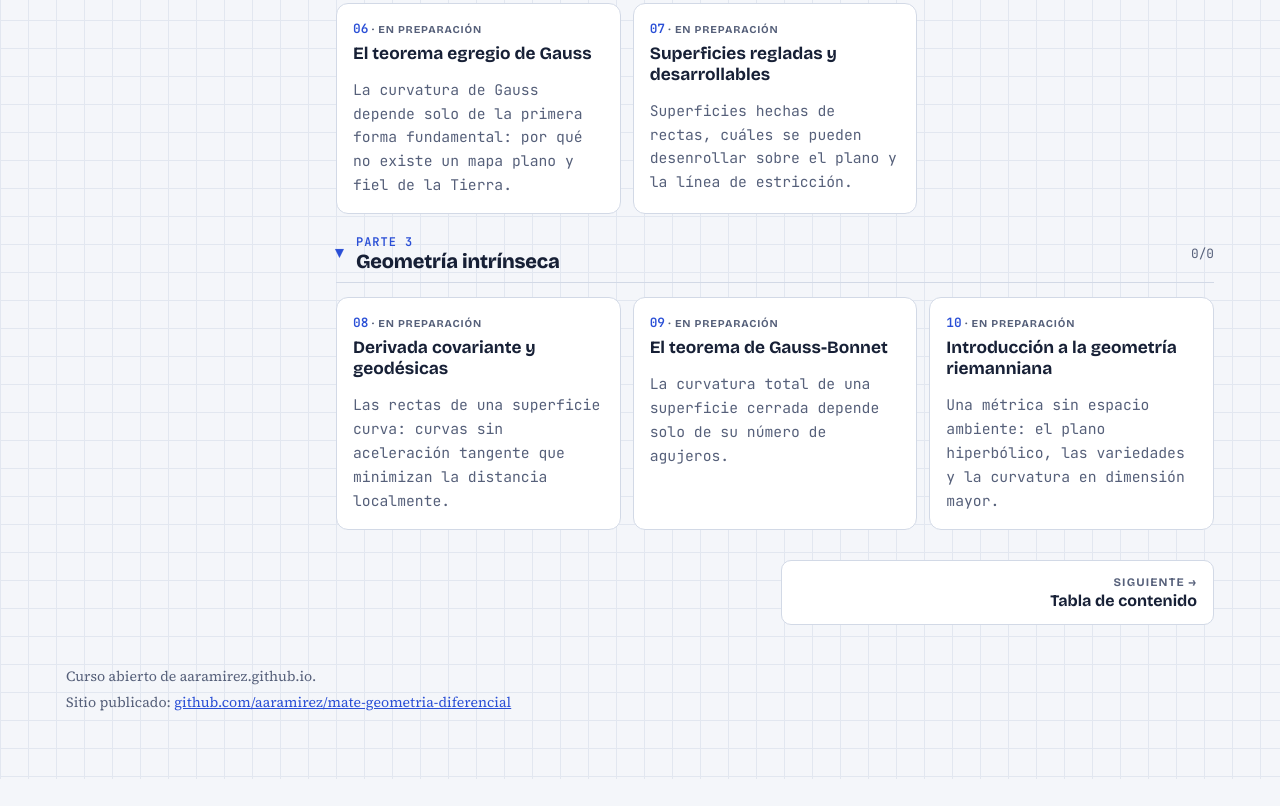
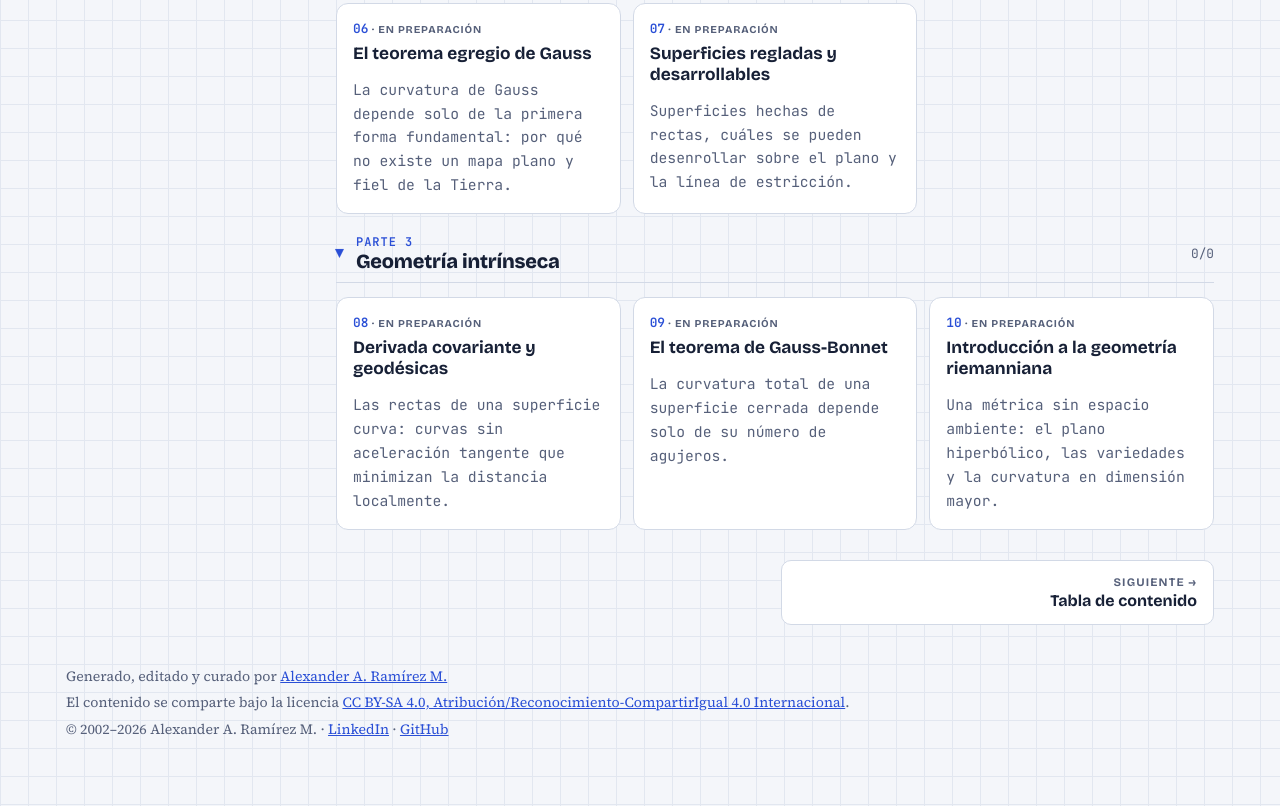
Before and after one commit to aaramirez/mate-geometria-diferencial, a plain HTML site: page index.html in a window 1280 px wide. Shown: the part 1968-2774 px from the top of the page. Before the commit the page ends 2747 px from the top, so only its background shows below. Drawn offline with nearby package versions, Linux system fonts and the light colour scheme.

Commit message:
Pie común: autoría, licencia CC BY-SA 4.0 y año que se actualiza solo

```diff
--- a/index.html
+++ b/index.html
@@ -81,7 +81,7 @@ height="0" width="0" style="display:none;visibility:hidden"></iframe></noscript>
 <nav class="pager" id="pager" aria-label="Capítulo anterior y siguiente"></nav>
 </main>
 </div>
-<footer><span>Curso abierto de aaramirez.github.io.</span><span>Sitio publicado: <a href="https://github.com/aaramirez/mate-geometria-diferencial" target="_blank" rel="noopener">github.com/aaramirez/mate-geometria-diferencial</a></span></footer>
+<footer><span>Generado, editado y curado por <a href="https://www.linkedin.com/in/alexander-ramirez-morales/" target="_blank" rel="noopener">Alexander A. Ramírez M.</a></span><span>El contenido se comparte bajo la licencia <a href="https://creativecommons.org/licenses/by-sa/4.0/deed.es" target="_blank" rel="noopener">CC BY-SA 4.0, Atribución/Reconocimiento-CompartirIgual 4.0 Internacional</a>.</span><span>© 2002–<span data-anio>2026</span> Alexander A. Ramírez M. · <a href="https://www.linkedin.com/in/alexander-ramirez-morales/" target="_blank" rel="noopener">LinkedIn</a> · <a href="https://github.com/aaramirez" target="_blank" rel="noopener">GitHub</a></span><script>document.querySelectorAll('[data-anio]').forEach(function (e) { e.textContent = new Date().getFullYear(); });</script></footer>
 </div>
 <script src="assets/lab.js"></script>
 </body>
```
Also changed, not shown: temario.html (+1 -1 lines).
